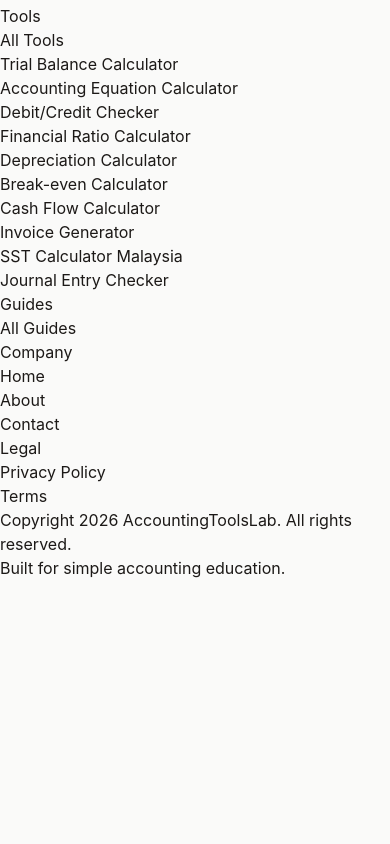
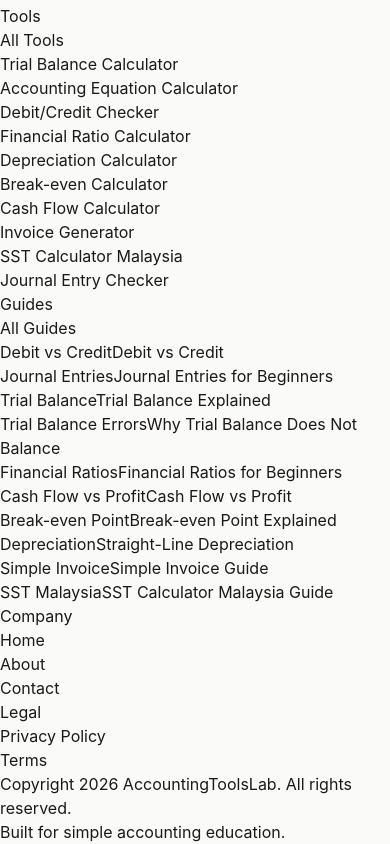
Before and after one commit to LOWJQ/AccountingToolsLab, a Next.js app: page / in a window 390 px wide. Shown: the part 2550-3394 px from the top of the page. Before the commit the page ends 3130 px from the top, so only its background shows below. Built offline with nearby package versions, Linux system fonts and the light colour scheme.

Commit message:
Update footer guide links and mobile layout

```diff
--- a/components/layout/Footer.tsx
+++ b/components/layout/Footer.tsx
@@ -1,5 +1,67 @@
 import Image from "next/image";
 import Link from "next/link";
+
+import { guides } from "@/lib/data/guides";
+
+type FooterLink = {
+  label: string;
+  href: string;
+  shortLabel?: string;
+};
+
+const footerGuideLabels: Record<string, { label: string; shortLabel: string }> = {
+  "debit-vs-credit": {
+    label: "Debit vs Credit",
+    shortLabel: "Debit vs Credit"
+  },
+  "trial-balance-explained": {
+    label: "Trial Balance Explained",
+    shortLabel: "Trial Balance"
+  },
+  "why-trial-balance-not-balancing": {
+    label: "Why Trial Balance Does Not Balance",
+    shortLabel: "Trial Balance Errors"
+  },
+  "journal-entries-for-beginners": {
+    label: "Journal Entries for Beginners",
+    shortLabel: "Journal Entries"
+  },
+  "financial-ratios-for-beginners": {
+    label: "Financial Ratios for Beginners",
+    shortLabel: "Financial Ratios"
+  },
+  "cash-flow-vs-profit": {
+    label: "Cash Flow vs Profit",
+    shortLabel: "Cash Flow vs Profit"
+  },
+  "break-even-point-explained": {
+    label: "Break-even Point Explained",
+    shortLabel: "Break-even Point"
+  },
+  "straight-line-depreciation-explained": {
+    label: "Straight-Line Depreciation",
+    shortLabel: "Depreciation"
+  },
+  "how-to-create-a-simple-invoice": {
+    label: "Simple Invoice Guide",
+    shortLabel: "Simple Invoice"
+  },
+  "sst-calculator-malaysia-add-remove-sst": {
+    label: "SST Calculator Malaysia Guide",
+    shortLabel: "SST Malaysia"
+  }
+};
+
+const footerGuideLinks: FooterLink[] = [
+  { label: "All Guides", href: "/guides" },
+  ...guides
+    .filter((guide) => guide.status === "available" && footerGuideLabels[guide.slug])
+    .map((guide) => ({
+      href: guide.href,
+      label: footerGuideLabels[guide.slug].label,
+      shortLabel: footerGuideLabels[guide.slug].shortLabel
+    }))
+];
 
 const footerSections = [
   {
@@ -20,7 +82,7 @@
   },
   {
     title: "Guides",
-    links: [{ label: "All Guides", href: "/guides" }]
+    links: footerGuideLinks
   },
   {
     title: "Company",
@@ -65,7 +127,7 @@
               <h2 className="text-sm font-semibold text-stone-950">{section.title}</h2>
               <ul
                 className={
-                  section.title === "Tools"
+                  section.title === "Tools" || section.title === "Guides"
                     ? "mt-4 grid grid-cols-2 gap-x-4 gap-y-3 sm:block sm:space-y-3"
                     : "mt-4 space-y-3"
                 }
@@ -76,7 +138,14 @@
                       className="text-sm text-stone-500 transition hover:text-stone-900"
                       href={link.href}
                     >
-                      {link.label}
+                      {link.shortLabel ? (
+                        <>
+                          <span className="sm:hidden">{link.shortLabel}</span>
+                          <span className="hidden sm:inline">{link.label}</span>
+                        </>
+                      ) : (
+                        link.label
+                      )}
                     </Link>
                   </li>
                 ))}
```
